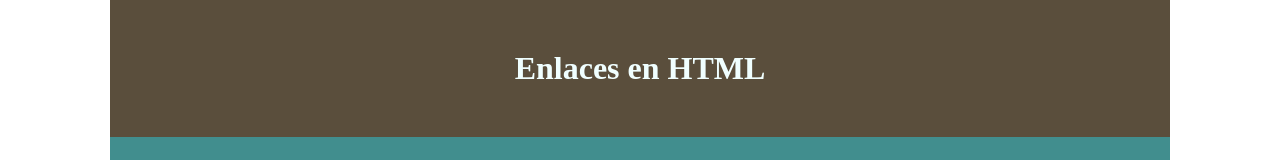
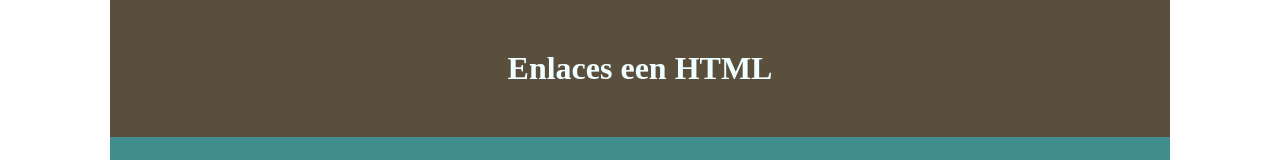
Before and after one commit to ingingridd/ing_owo, a plain HTML site: page html/enlaces.html in a window 1280 px wide. Shown: the top 160 px of the page. Drawn offline with Linux system fonts and the light colour scheme.

Commit message:
agregu'e una e

```diff
--- a/html/enlaces.html
+++ b/html/enlaces.html
@@ -5,7 +5,7 @@
   </head>
   <body>
     <header>
-      <h1>Enlaces en HTML</h1>
+      <h1>Enlaces een HTML</h1>
     </header>
     <nav>
       <ul>
```
